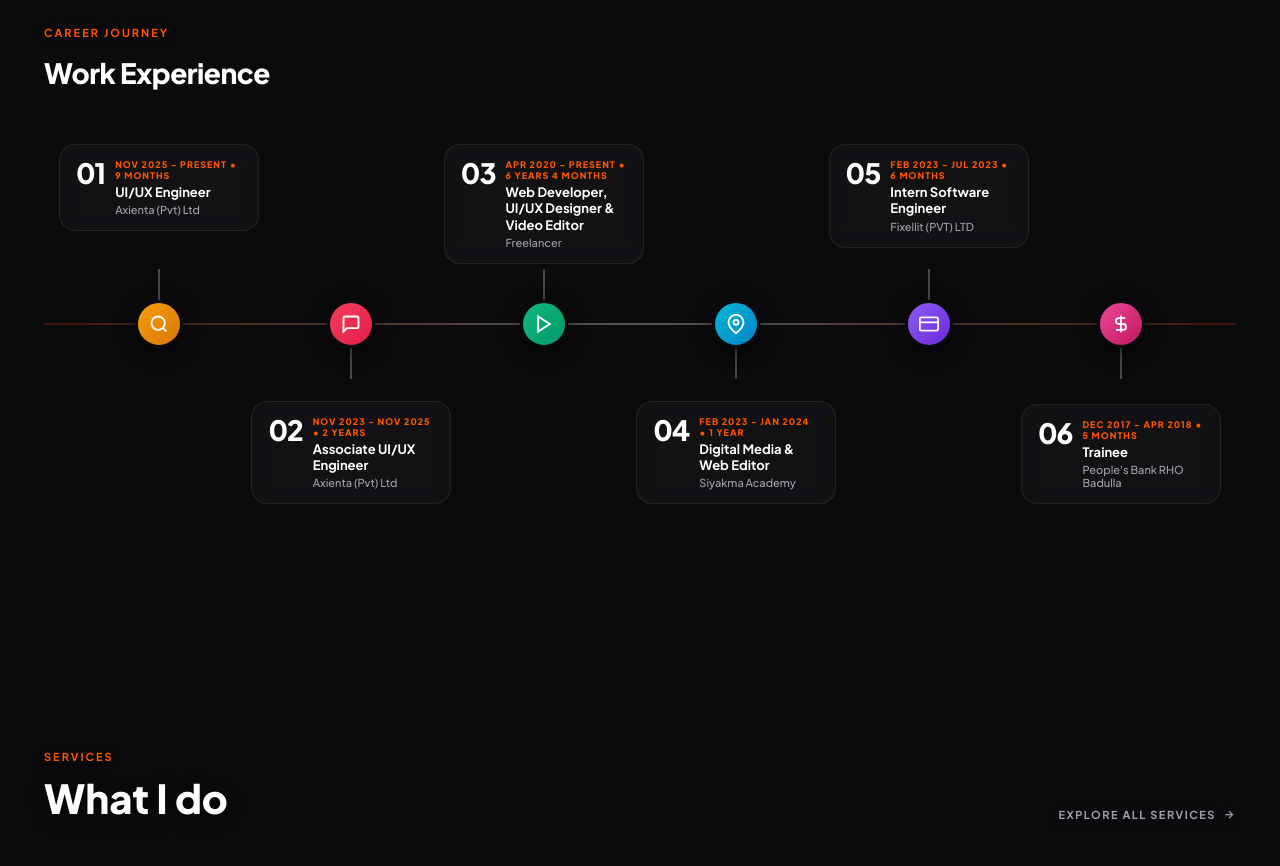
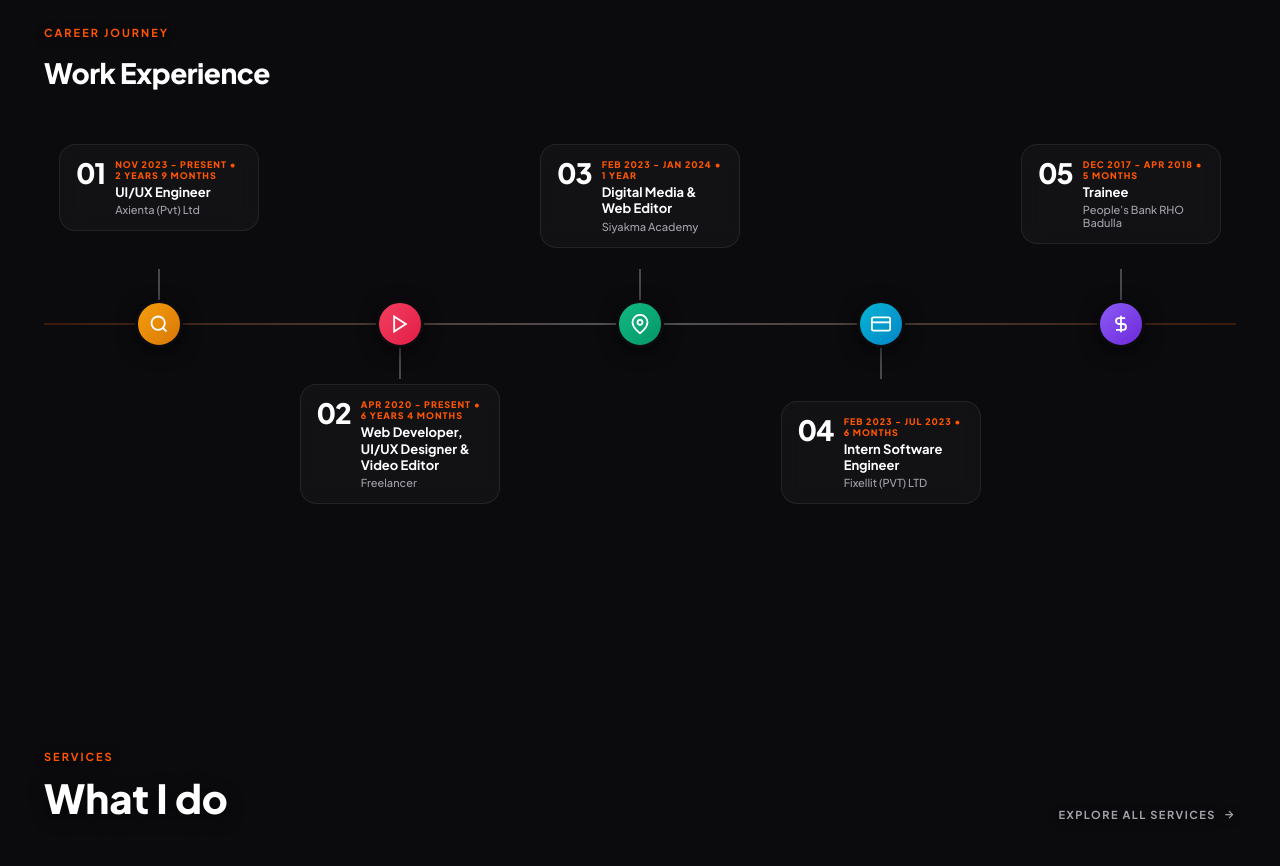
Before and after one commit to ChamilSachintha/chamil-sachintha, a website built with Vite: page index.html in a window 1280 px wide. Shown: the part 1380-2246 px from the top of the page. Built offline with nearby package versions, Linux system fonts and the light colour scheme; some packages are replaced by stand-ins of ours.

Commit message:
refactor: merge associate UI/UX engineer and UI/UX engineer experiences, reorder timeline

```diff
--- a/index.html
+++ b/index.html
@@ -196,7 +196,7 @@
                     <div class="hz-content">
                       <span class="hz-number">01</span>
                       <div class="hz-details">
-                        <span class="hz-date">NOV 2025 - Present • 9 months</span>
+                        <span class="hz-date">NOV 2023 - Present • 2 years 9 months</span>
                         <h4 class="hz-role">UI/UX Engineer</h4>
                         <p class="hz-company">Axienta (Pvt) Ltd</p>
                       </div>
@@ -210,15 +210,15 @@
                   <!-- Step 02 (Bottom) -->
                   <div class="hz-item hz-bottom">
                     <div class="hz-node node-2">
-                      <svg width="20" height="20" viewBox="0 0 24 24" fill="none" stroke="currentColor" stroke-width="2.2"><path d="M21 15a2 2 0 0 1-2 2H7l-4 4V5a2 2 0 0 1 2-2h14a2 2 0 0 1 2 2z"/></svg>
+                      <svg width="20" height="20" viewBox="0 0 24 24" fill="none" stroke="currentColor" stroke-width="2.2"><polygon points="5 3 19 12 5 21 5 3"/></svg>
                     </div>
                     <div class="hz-stem"></div>
                     <div class="hz-content">
                       <span class="hz-number">02</span>
                       <div class="hz-details">
-                        <span class="hz-date">NOV 2023 - NOV 2025 • 2 years</span>
-                        <h4 class="hz-role">Associate UI/UX Engineer</h4>
-                        <p class="hz-company">Axienta (Pvt) Ltd</p>
+                        <span class="hz-date">APR 2020 - Present • 6 years 4 months</span>
+                        <h4 class="hz-role">Web Developer, UI/UX Designer &amp; Video Editor</h4>
+                        <p class="hz-company">Freelancer</p>
                       </div>
                     </div>
                   </div>
@@ -228,29 +228,29 @@
                     <div class="hz-content">
                       <span class="hz-number">03</span>
                       <div class="hz-details">
-                        <span class="hz-date">APR 2020 - Present • 6 years 4 months</span>
-                        <h4 class="hz-role">Web Developer, UI/UX Designer &amp; Video Editor</h4>
-                        <p class="hz-company">Freelancer</p>
+                        <span class="hz-date">FEB 2023 - JAN 2024 • 1 year</span>
+                        <h4 class="hz-role">Digital Media &amp; Web Editor</h4>
+                        <p class="hz-company">Siyakma Academy</p>
                       </div>
                     </div>
                     <div class="hz-stem"></div>
                     <div class="hz-node node-3">
-                      <svg width="20" height="20" viewBox="0 0 24 24" fill="none" stroke="currentColor" stroke-width="2.2"><polygon points="5 3 19 12 5 21 5 3"/></svg>
+                      <svg width="20" height="20" viewBox="0 0 24 24" fill="none" stroke="currentColor" stroke-width="2.2"><path d="M21 10c0 7-9 13-9 13s-9-6-9-13a9 9 0 0 1 18 0z"/><circle cx="12" cy="10" r="3"/></svg>
                     </div>
                   </div>
 
                   <!-- Step 04 (Bottom) -->
                   <div class="hz-item hz-bottom">
                     <div class="hz-node node-4">
-                      <svg width="20" height="20" viewBox="0 0 24 24" fill="none" stroke="currentColor" stroke-width="2.2"><path d="M21 10c0 7-9 13-9 13s-9-6-9-13a9 9 0 0 1 18 0z"/><circle cx="12" cy="10" r="3"/></svg>
+                      <svg width="20" height="20" viewBox="0 0 24 24" fill="none" stroke="currentColor" stroke-width="2.2"><rect x="1" y="4" width="22" height="16" rx="2" ry="2"/><line x1="1" y1="10" x2="23" y2="10"/></svg>
                     </div>
                     <div class="hz-stem"></div>
                     <div class="hz-content">
                       <span class="hz-number">04</span>
                       <div class="hz-details">
-                        <span class="hz-date">FEB 2023 - JAN 2024 • 1 year</span>
-                        <h4 class="hz-role">Digital Media &amp; Web Editor</h4>
-                        <p class="hz-company">Siyakma Academy</p>
+                        <span class="hz-date">FEB 2023 - JUL 2023 • 6 months</span>
+                        <h4 class="hz-role">Intern Software Engineer</h4>
+                        <p class="hz-company">Fixellit (PVT) LTD</p>
                       </div>
                     </div>
                   </div>
@@ -260,30 +260,14 @@
                     <div class="hz-content">
                       <span class="hz-number">05</span>
                       <div class="hz-details">
-                        <span class="hz-date">FEB 2023 - JUL 2023 • 6 months</span>
-                        <h4 class="hz-role">Intern Software Engineer</h4>
-                        <p class="hz-company">Fixellit (PVT) LTD</p>
+                        <span class="hz-date">DEC 2017 - APR 2018 • 5 months</span>
+                        <h4 class="hz-role">Trainee</h4>
+                        <p class="hz-company">People's Bank RHO Badulla</p>
                       </div>
                     </div>
                     <div class="hz-stem"></div>
                     <div class="hz-node node-5">
-                      <svg width="20" height="20" viewBox="0 0 24 24" fill="none" stroke="currentColor" stroke-width="2.2"><rect x="1" y="4" width="22" height="16" rx="2" ry="2"/><line x1="1" y1="10" x2="23" y2="10"/></svg>
-                    </div>
-                  </div>
-
-                  <!-- Step 06 (Bottom) -->
-                  <div class="hz-item hz-bottom">
-                    <div class="hz-node node-6">
                       <svg width="20" height="20" viewBox="0 0 24 24" fill="none" stroke="currentColor" stroke-width="2.2"><path d="M12 2v20M17 5H9.5a3.5 3.5 0 0 0 0 7h5a3.5 3.5 0 0 1 0 7H6"/></svg>
-                    </div>
-                    <div class="hz-stem"></div>
-                    <div class="hz-content">
-                      <span class="hz-number">06</span>
-                      <div class="hz-details">
-                        <span class="hz-date">DEC 2017 - APR 2018 • 5 months</span>
-                        <h4 class="hz-role">Trainee</h4>
-                        <p class="hz-company">People's Bank RHO Badulla</p>
-                      </div>
                     </div>
                   </div>
 
```
